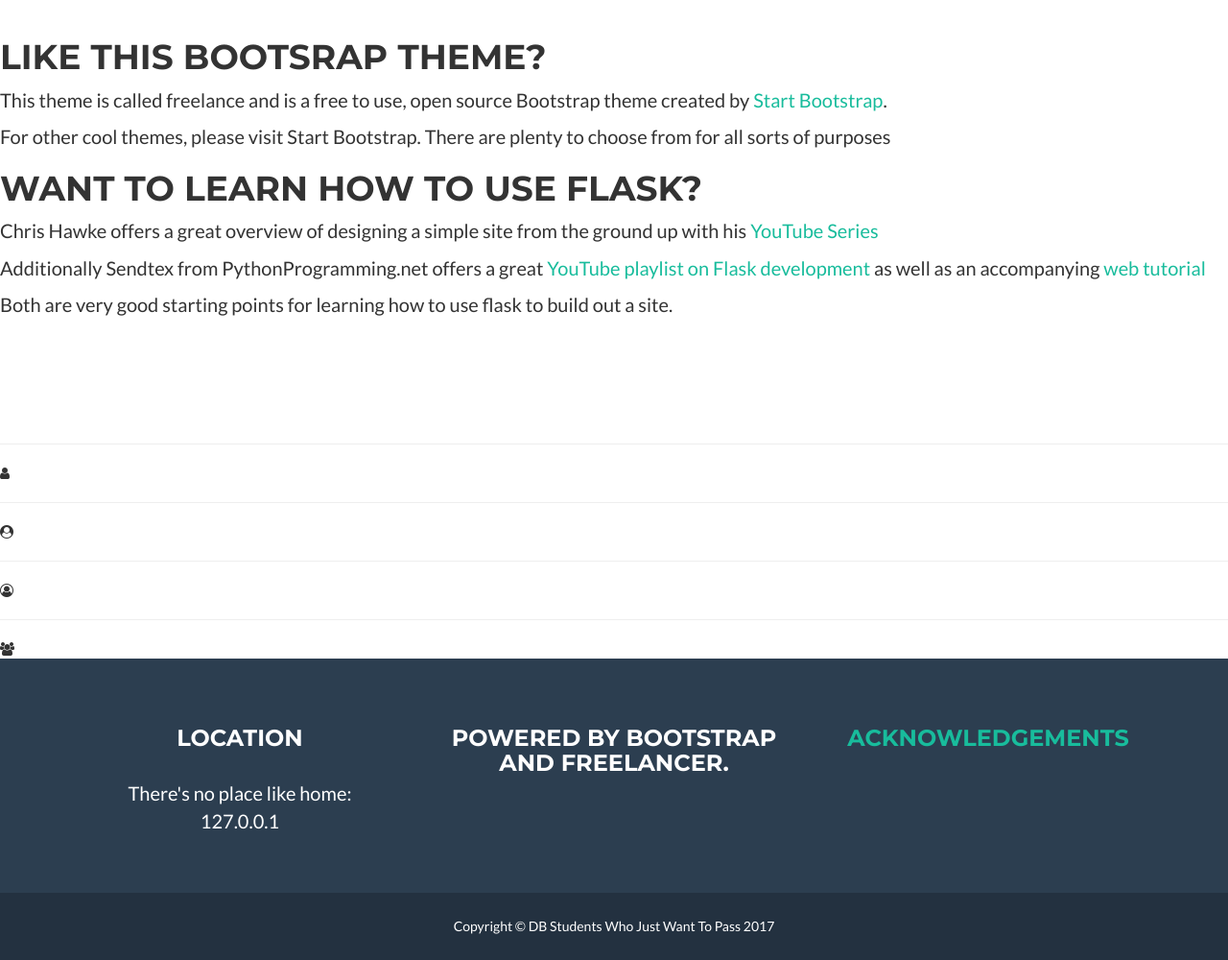
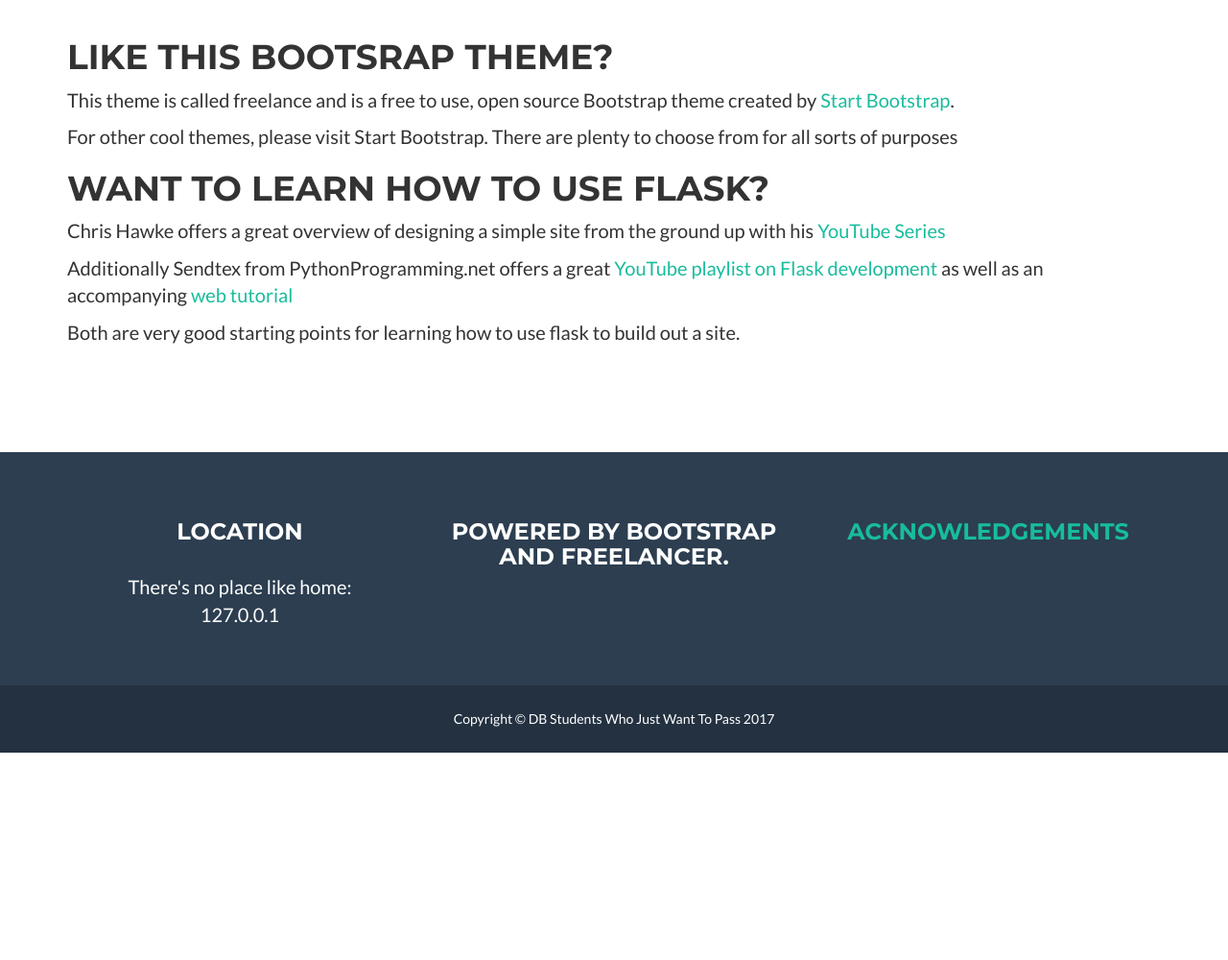
Before and after one commit to 0x8/DatabaseDesign, a Flask app: page /acknowledgements in a window 1280 px wide. Shown: the part 100-1100 px from the top of the page at 96% size. After the commit the page ends 884 px from the top, so only its background shows below. Run offline with Flask 2, Linux system fonts and the light colour scheme; some libraries are stand-ins or nearby versions.

Commit message:
Fixed spacing issues using div class=container

```diff
--- a/templates/acknowledgements.html
+++ b/templates/acknowledgements.html
@@ -2,6 +2,7 @@
 
 <!-- {% block content %} -->
 <section id="ack">
+	<div class="container">
 		<H1> Like this Bootsrap Theme? </H1>
 		<p>This theme is called freelance and is a free to use, open source Bootstrap theme created by <a href="http://startbootstrap.com">Start Bootstrap</a>.</p>
 		<p>For other cool themes, please visit Start Bootstrap. There are plenty to choose from for all sorts of purposes</p>
@@ -10,13 +11,7 @@
 		<p>Chris Hawke offers a great overview of designing a simple site from the ground up with his <a href="https://www.youtube.com/watch?v=gDSLrpxR3G4&list=PLei96ZX_m9sWQco3fwtSMqyGL-JDQo28l">YouTube Series</a>
 		<p>Additionally Sendtex from PythonProgramming.net offers a great <a href="https://www.youtube.com/watch?list=PLQVvvaa0QuDc_owjTbIY4rbgXOFkUYOUB&v=Lv1fv-HmkQo">YouTube playlist on Flask development</a> as well as an accompanying <a href="https://www.youtube.com/watch?list=PLQVvvaa0QuDc_owjTbIY4rbgXOFkUYOUB&v=Lv1fv-HmkQo">web tutorial</a></p>
 		<p>Both are very good starting points for learning how to use flask to build out a site.
+	</div>
 </section>
-<hr></h>
-<i class="fa fa-user"></i>
-<hr></h>
-<i class="fa fa-user-circle"></i>
-<hr></h>
-<i class="fa fa-user-circle-o"></i>
-<hr></h>
-<i class="fa fa-users"></i>
+
 <!-- {% endblock %} -->
```
Lines whose indentation alone changed are shown as unchanged.
